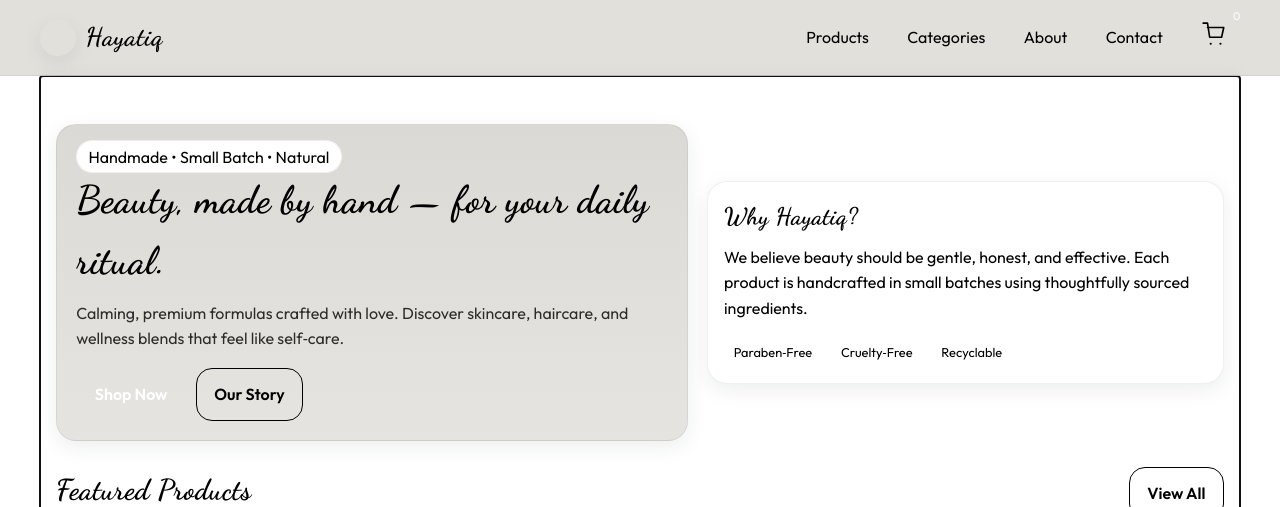
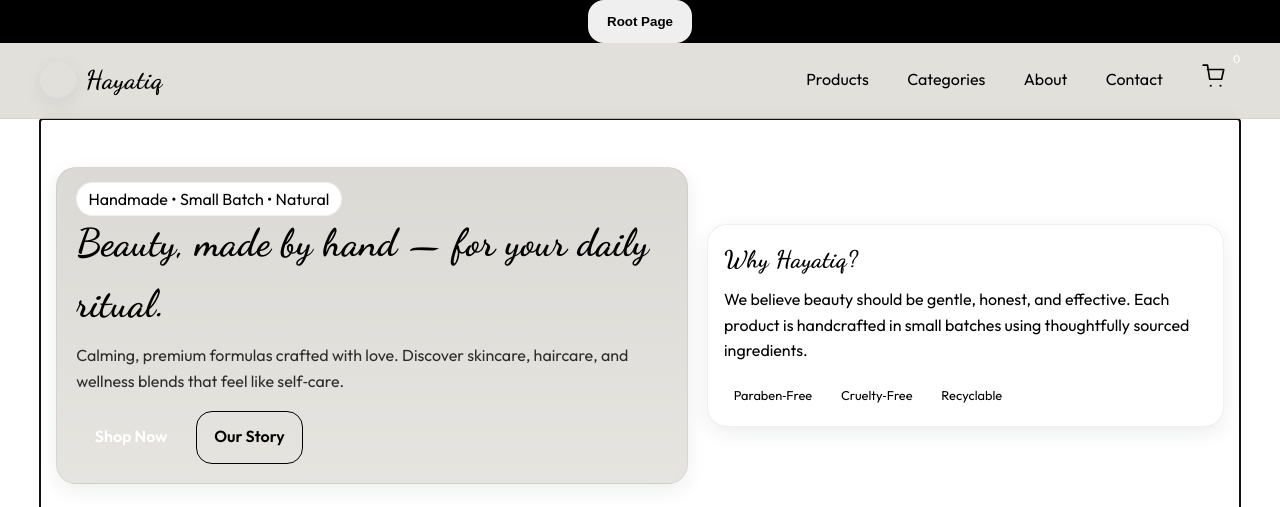
Before and after one commit to hayatiq/hayatiq.github.io, a plain HTML site: page chatgpt/index.html in a window 1280 px wide. Shown: the top 507 px of the page. Drawn offline with Linux system fonts and the light colour scheme.

Commit message:
Add top navigation section with logo link and styling

```diff
--- a/chatgpt/index.html
+++ b/chatgpt/index.html
@@ -490,6 +490,18 @@
     </style>
   </head>
   <body>
+    <style>
+      .top-nav {
+        padding: var(--spacing-sm);
+        text-align: center;
+        background-color: var(--color-black);
+      }
+    </style>
+    <section class="top-nav">
+      <a href="../index.html" class="logo-link">
+        <button class="btn btn-primary" type="button">Root Page</button>
+      </a>
+    </section>
     <!-- Header / Navigation -->
     <header class="site-header">
       <div class="container nav">
```
